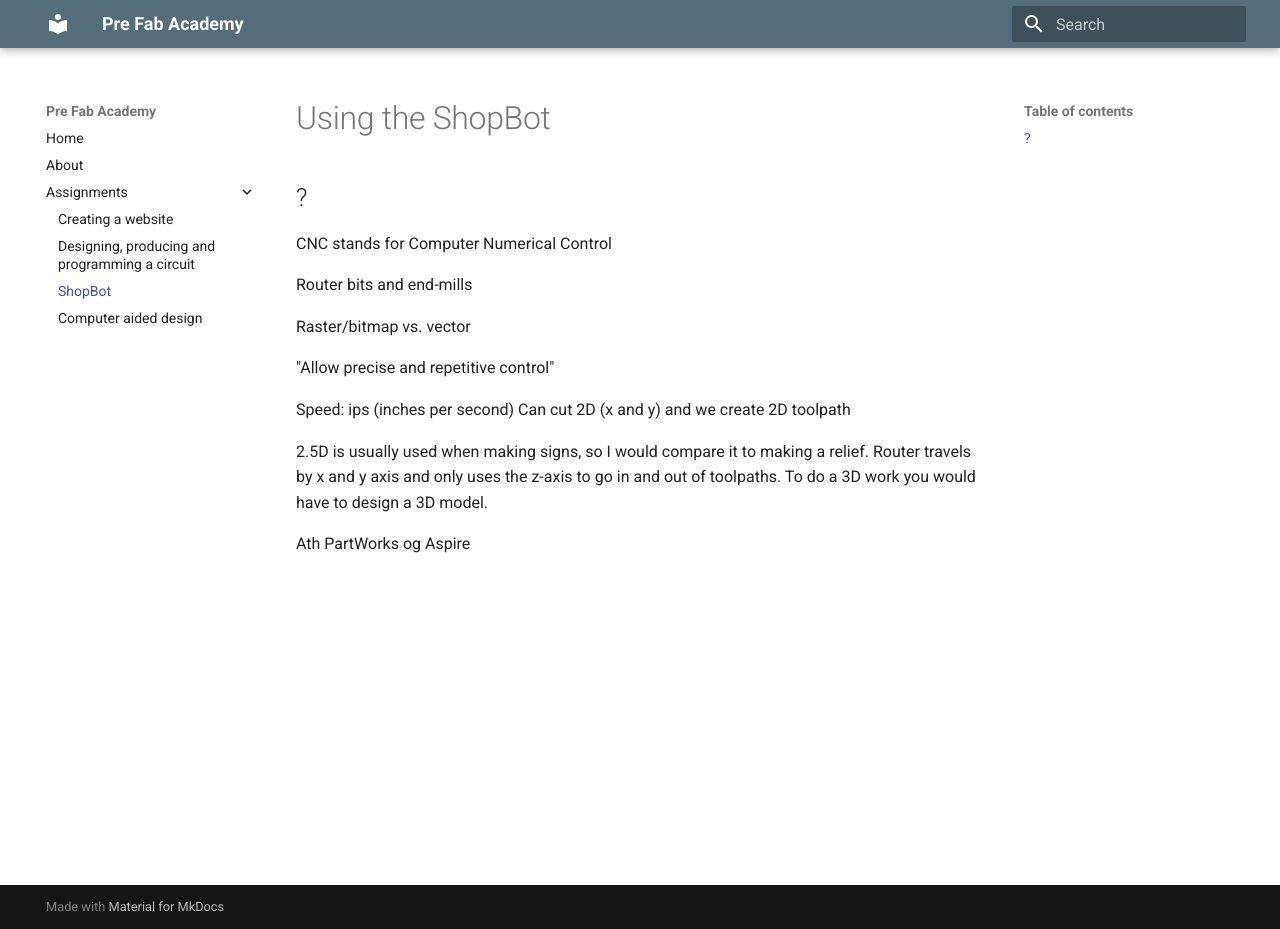
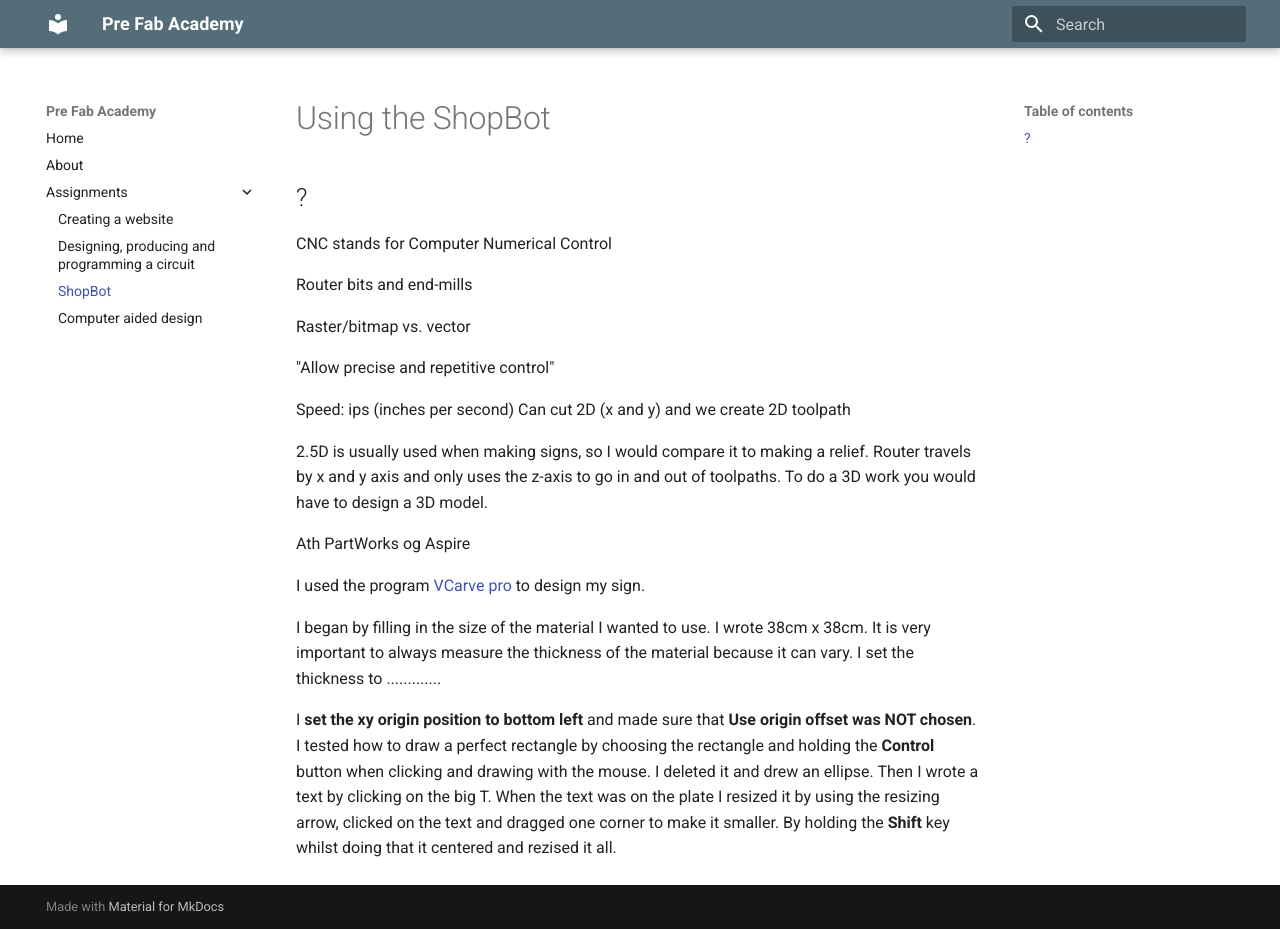
Before and after one commit to OlofH2/Before-Fab-Academy, an MkDocs documentation site: the page built from docs/ShopBot.md, in a window 1280 px wide and 929 px high. Built offline with MkDocs 1.6.1 and Material for MkDocs 9.7.7, drawn with Linux system fonts in a browser that asks for light colours.

Commit message:
Beginning of ShopBot

```diff
--- a/docs/ShopBot.md
+++ b/docs/ShopBot.md
@@ -17,3 +17,10 @@ Can cut 2D (x and y) and we create 2D toolpath
 2.5D is usually used when making signs, so I would compare it to making a relief. Router travels by x and y axis and only uses the z-axis to go in and out of toolpaths. To do a 3D work you would have to design a 3D model.
 
 Ath PartWorks og Aspire
+
+I used the program [VCarve pro](https://www.markdownguide.org/basic-syntax/) to design my sign.
+
+I began by filling in the size of the material I wanted to use. I wrote 38cm x 38cm. It is very important to always measure the thickness of the material because it can vary. I set the thickness to .............
+
+I **set the xy origin position to bottom left** and made sure that **Use origin offset was NOT chosen**.
+I tested how to draw a perfect rectangle by choosing the rectangle and holding the **Control** button when clicking and drawing with the mouse. I deleted it and drew an ellipse. Then I wrote a text by clicking on the big T. When the text was on the plate I resized it by using the resizing arrow, clicked on the text and dragged one corner to make it smaller. By holding the **Shift** key whilst doing that it centered and rezised it all.
```
